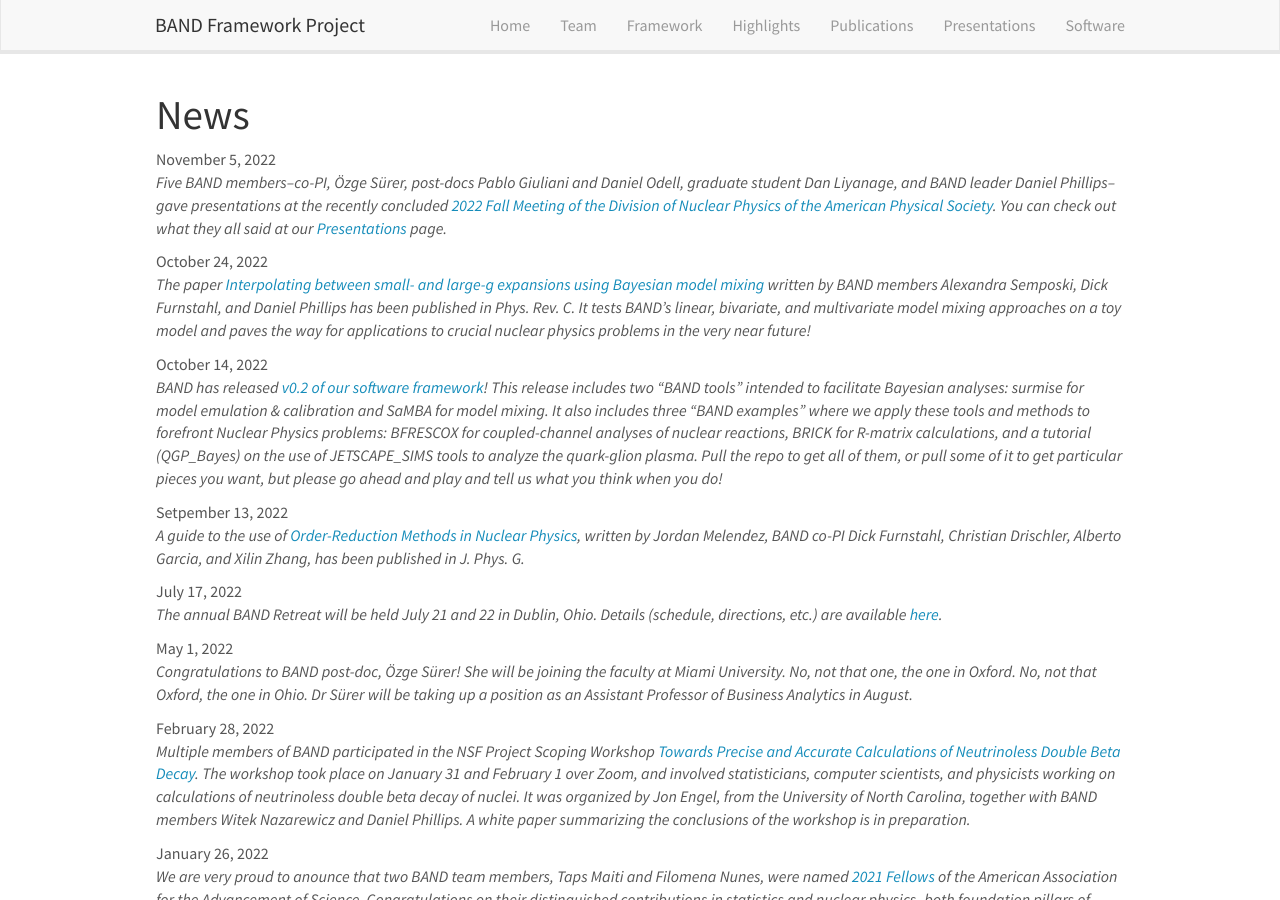
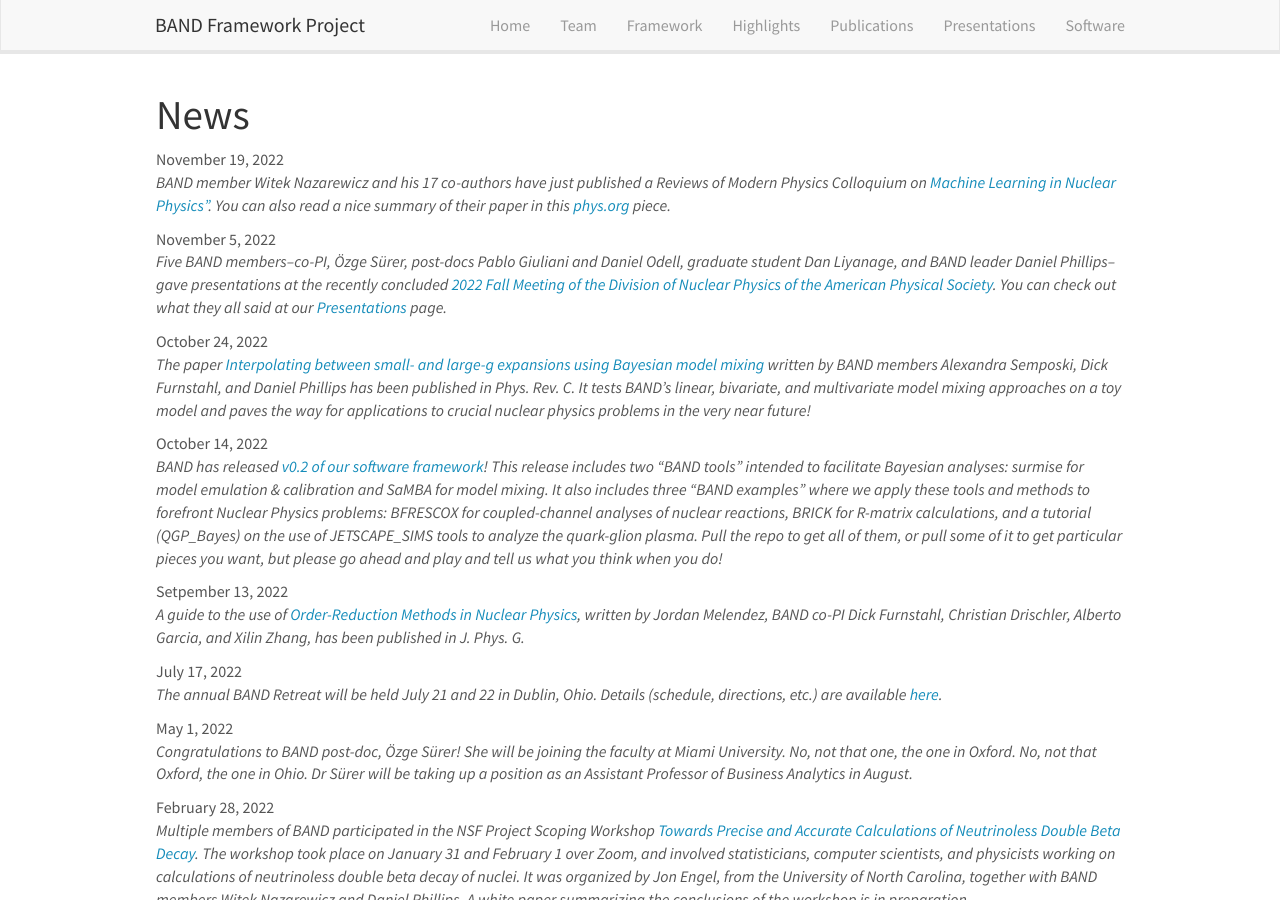
Before and after one commit to bandframework/bandframework.github.io, a Jekyll site: the page built from _pages/allnews.md, in a window 1280 px wide and 900 px high. Built offline with Jekyll 4.4.1, drawn with Linux system fonts in a browser that asks for light colours; nearby versions of some CDN libraries.

Commit message:
Added news item on RMP ML article

```diff
--- a/_data/news.yml
+++ b/_data/news.yml
@@ -1,3 +1,7 @@
+- date: November 19, 2022
+  headline: >
+     BAND member Witek Nazarewicz and his 17 co-authors have just published a Reviews of Modern Physics Colloquium on <a href="https://journals.aps.org/rmp/abstract/10.1103/RevModPhys.94.031003">Machine Learning in Nuclear Physics"</a>. You can also read a nice summary of their paper in this <a href="https://phys.org/news/2022-10-machine-nuclear-physics.html">phys.org</a> piece.
+
 - date: November 5, 2022
   headline: >
      Five BAND members–co-PI, Özge Sürer, post-docs Pablo Giuliani and Daniel Odell, graduate student Dan Liyanage, and BAND leader Daniel Phillips–gave
```
